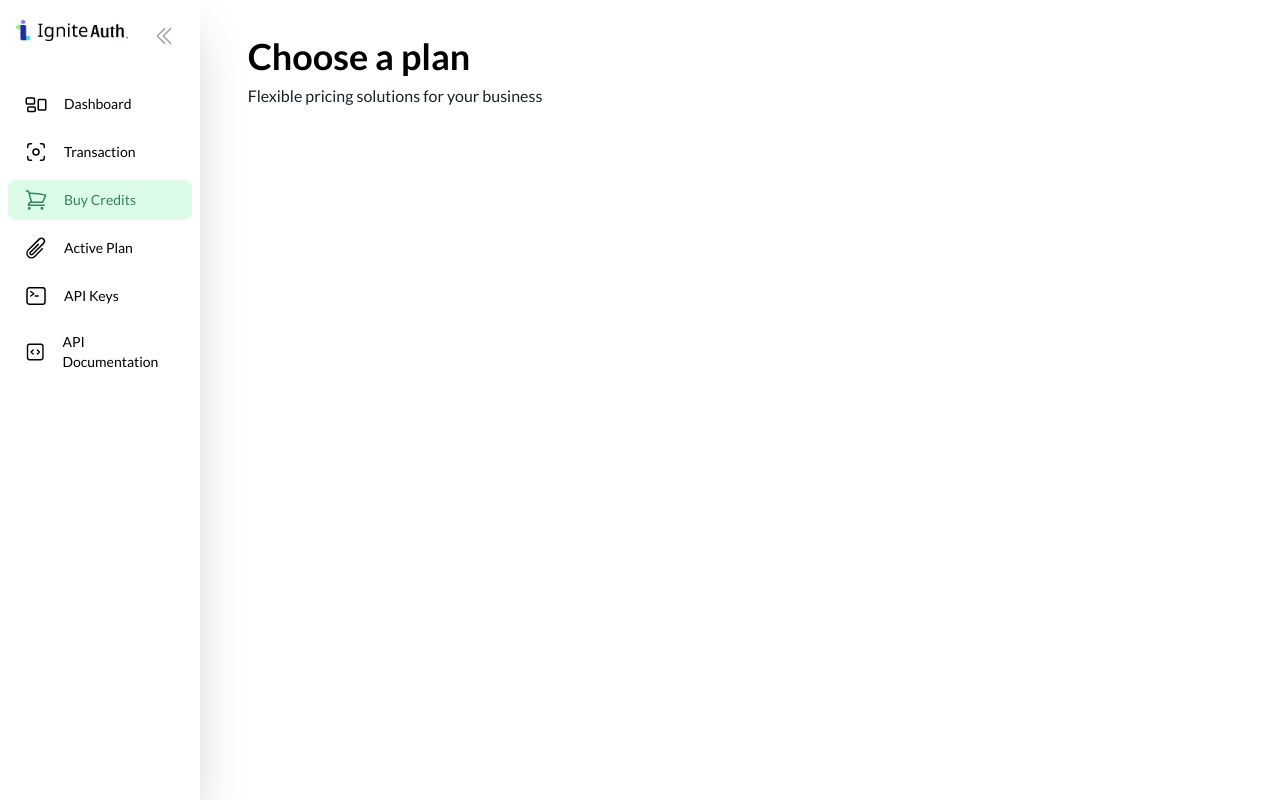
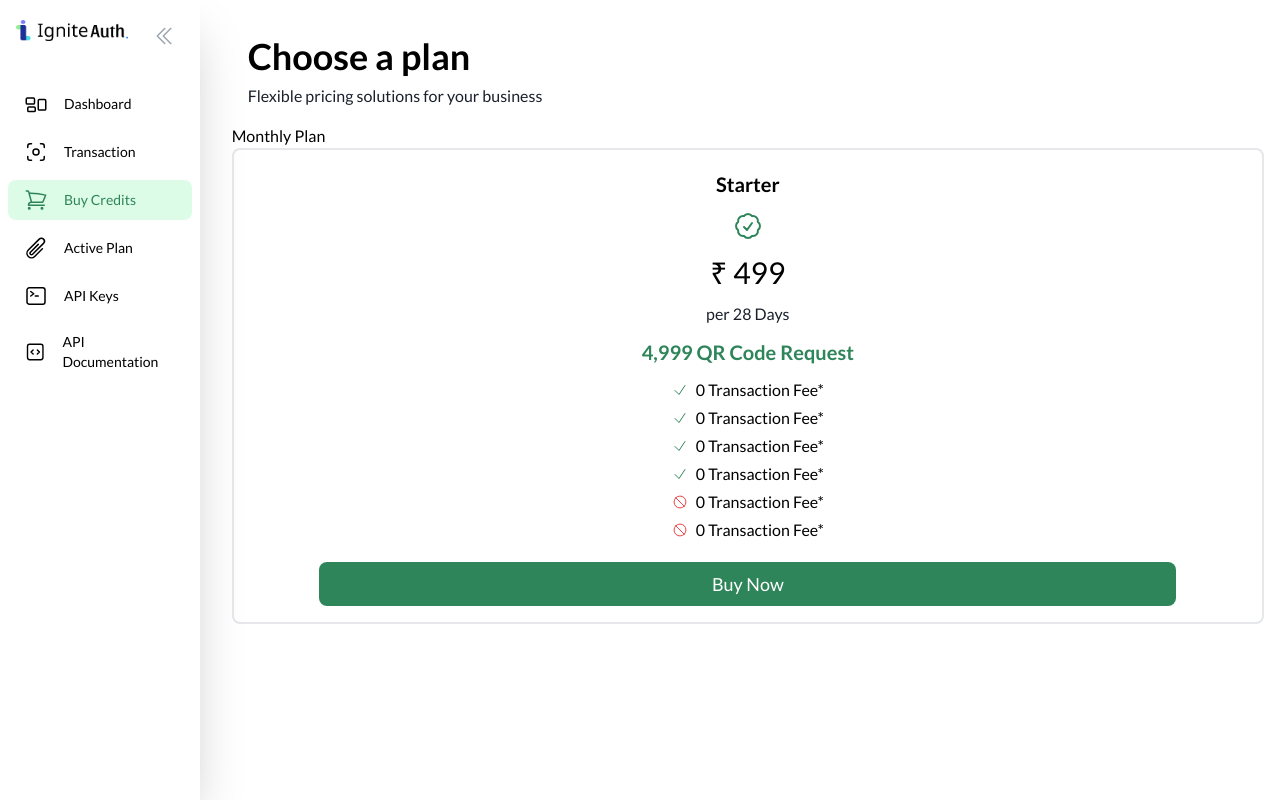
Before and after one commit to abhinnvyas/ignite-auth, a Next.js app: page /user/buycredits in a window 1280 px wide. Built offline with nearby package versions, Linux system fonts and the light colour scheme.

Commit message:
Create the Card in Buy Credits

```diff
--- a/app/user/buycredits/page.js
+++ b/app/user/buycredits/page.js
@@ -1,4 +1,5 @@
 import Section1 from "@/components/Buy Credits/Section1";
+import Section2 from "@/components/Buy Credits/Section2";
 import Sidebar from "@/components/Sidebar/Sidebar";
 import React from "react";
 
@@ -8,6 +9,7 @@ function pages() {
       <Sidebar Active={"buycredits"} />
       <main className="w-full px-4 h-screen overflow-y-scroll">
         <Section1 />
+        <Section2 />
       </main>
     </div>
   );
--- /dev/null
+++ b/components/Buy Credits/Card.jsx
@@ -0,0 +1,53 @@
+import React from "react";
+import {
+  CheckBadgeIcon,
+  CheckIcon,
+  NoSymbolIcon,
+} from "@heroicons/react/24/outline";
+
+function Card() {
+  return (
+    <div className="flex flex-col space-y-3 items-center justify-center border-2 rounded-lg">
+      <h1 className="text-xl font-bold mt-5">Starter</h1>
+      <CheckBadgeIcon className="text-my_secondary w-8 h-8" />
+      <h1 className="text-3xl">₹ 499</h1>
+      <h1 className="text-my_light">per 28 Days</h1>
+      <h1 className="text-my_secondary font-semibold text-xl">
+        4,999 QR Code Request
+      </h1>
+      <div className="flex-col space-y-1 text-left">
+        <div className="flex space-x-2 items-center">
+          <CheckIcon className="w-4 h-4 text-my_secondary" />
+          <p>0 Transaction Fee*</p>
+        </div>
+        <div className="flex space-x-2 items-center">
+          <CheckIcon className="w-4 h-4 text-my_secondary" />
+          <p>0 Transaction Fee*</p>
+        </div>
+        <div className="flex space-x-2 items-center">
+          <CheckIcon className="w-4 h-4 text-my_secondary" />
+          <p>0 Transaction Fee*</p>
+        </div>
+        <div className="flex space-x-2 items-center">
+          <CheckIcon className="w-4 h-4 text-my_secondary" />
+          <p>0 Transaction Fee*</p>
+        </div>
+        <div className="flex space-x-2 items-center">
+          <NoSymbolIcon className="w-4 h-4 text-red-500" />
+          <p>0 Transaction Fee*</p>
+        </div>
+        <div className="flex space-x-2 items-center">
+          <NoSymbolIcon className="w-4 h-4 text-red-500" />
+          <p>0 Transaction Fee*</p>
+        </div>
+      </div>
+      <div className="w-5/6 ">
+        <button className=" bg-my_secondary text-lg text-white w-full p-2 rounded-lg mt-2 mb-4">
+          Buy Now
+        </button>
+      </div>
+    </div>
+  );
+}
+
+export default Card;
--- /dev/null
+++ b/components/Buy Credits/Section2.jsx
@@ -0,0 +1,13 @@
+import React from "react";
+import Card from "./Card";
+
+function Section2() {
+  return (
+    <div>
+      <h1>Monthly Plan</h1>
+      <Card />
+    </div>
+  );
+}
+
+export default Section2;
--- a/components/Dashboard/BarChart.jsx
+++ b/components/Dashboard/BarChart.jsx
@@ -17,6 +17,7 @@ function BarChart() {
         "Sunday",
       ],
     },
+
     yaxis: {
       max: 10, // Set the maximum value on the y-axis
       min: 0, // Set the minimum value on the y-axis
--- a/components/Sidebar/Sidebar.jsx
+++ b/components/Sidebar/Sidebar.jsx
@@ -2,6 +2,7 @@
 import React, { useState } from "react";
 import Image from "next/image";
 import Logo from "@/public/Logo.png";
+import Logo2 from "@/public/Logo2.png";
 import {
   RectangleGroupIcon,
   ViewfinderCircleIcon,
@@ -42,7 +43,11 @@ function Sidebar({ Active }) {
         >
           {isCollapsed ? (
             <div className="w-10 h-10 ">
-              <Image className="" src={Logo} alt="logo" />
+              <Image
+                className="max-w-full max-h-full object-contain"
+                src={Logo2}
+                alt="logo"
+              />
             </div>
           ) : (
             <ChevronDoubleLeftIcon className="hover:text-my_light text-gray-400 w-6 h-6" />
```
Also changed, not shown: public/Logo2.png (added).
